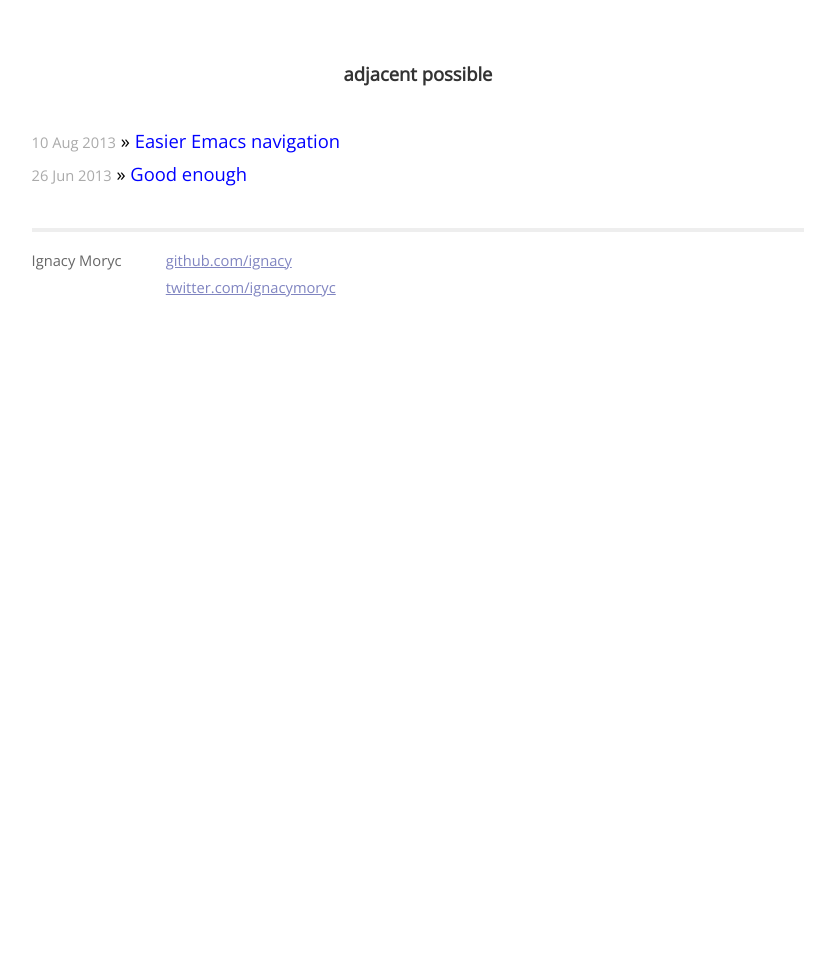
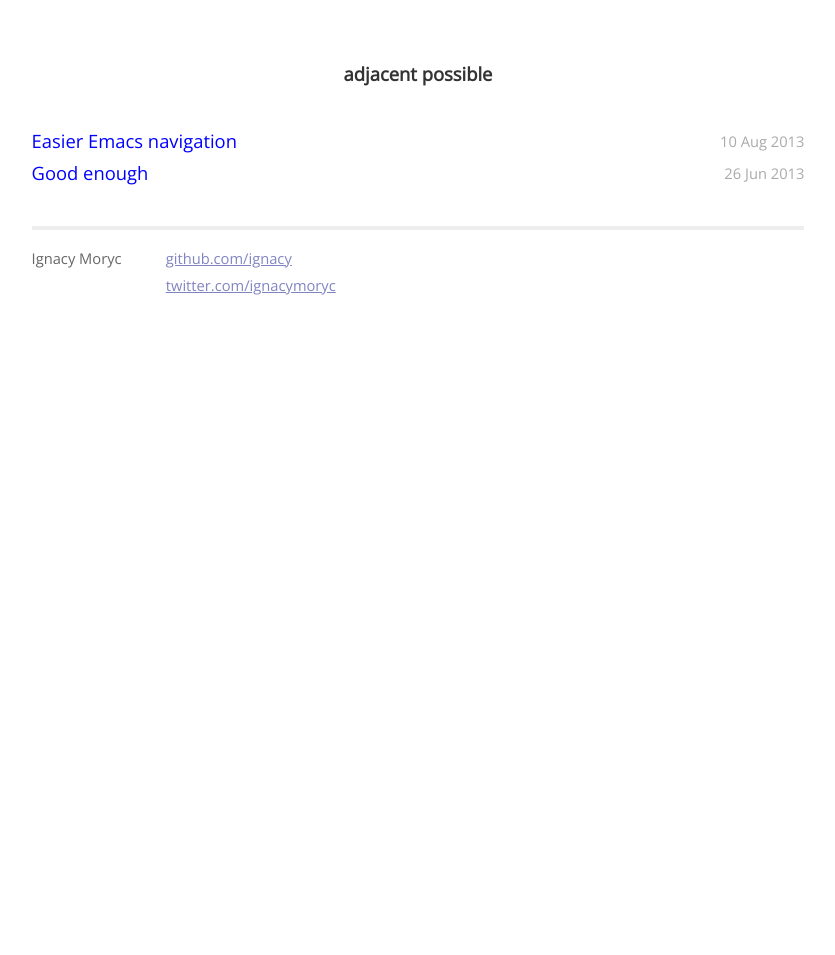
Before and after one commit to ignacy/ignacy.github.com, a Jekyll site: the page built from index.html, in a window 1280 px wide. Shown: the whole page, without its empty margins (222-1057 px from the left). Built offline with Jekyll 4.4.1, drawn with Linux system fonts in a browser that asks for light colours.

Commit message:
Layout updates

```diff
--- a/_layouts/default.html
+++ b/_layouts/default.html
@@ -29,6 +29,7 @@
 
     <div class="container">
       <div class="site">
+
         <div class="header">
           <h1 class="title"><a href="/">{{ site.name }}</a></h1>
         </div>
--- a/css/main.css
+++ b/css/main.css
@@ -56,6 +56,11 @@ ul.posts span {
     color: #aaa;
     font-family: 'Open Sans', sans-serif;
     font-size: 80%;
+}
+
+.post-date {
+    float: right;
+    font-size: 30%;
 }
 
 /*****************************************************************************/
--- a/index.html
+++ b/index.html
@@ -6,7 +6,7 @@ title: Your New Jekyll Site
 <div id="home">
   <ul class="posts">
     {% for post in site.posts %}
-      <li><span>{{ post.date | date_to_string }}</span> &raquo; <a href="{{ post.url }}">{{ post.title }}</a></li>
+      <li> <a href="{{ post.url }}">{{ post.title }}</a> <span class="post-date">{{ post.date | date_to_string }}</span> </li>
     {% endfor %}
   </ul>
 </div>
```
